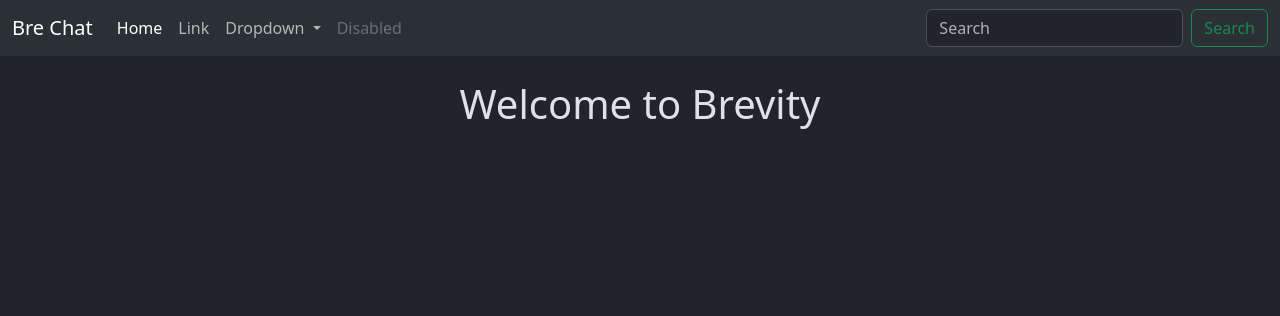
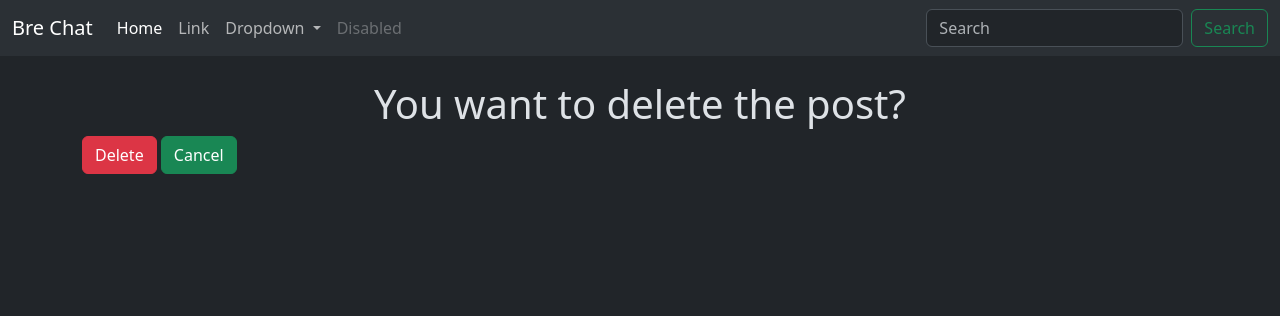
Before and after one commit to TencerDe/Brevity-Chat-App, a Django app: page /tweet/1/delete/ in a window 1280 px wide. Shown: the top 316 px of the page. Run offline with Django 5.2, Linux system fonts and the light colour scheme; a user stored in the database is signed in; data comes from the database, SQL or seed files in the repository; both versions use the stored data as it was after the commit.

Commit message:
commit z

```diff
--- a/brechat/templates/tweet_confirm_delete.html
+++ b/brechat/templates/tweet_confirm_delete.html
@@ -6,6 +6,12 @@
 
 {% block content %}
 
-<H1 class="text-center  mt-4"> Welcome to Brevity </H1>
+<H1 class="text-center  mt-4"> You want to delete the post? </H1>
+
+<form  method="post">
+    {% csrf_token %}
+    <button class="btn btn-danger">Delete</button>
+    <a class="btn btn-success" href="{% url 'tweet_list' %}">Cancel</a>
+</form>
 
 {% endblock %}
```
Also changed, not shown: brechat/templates/tweet_form.html (+9 -1 lines), db.sqlite3, media/photos/Monkey_Final.jpg (added), 1 other file.
